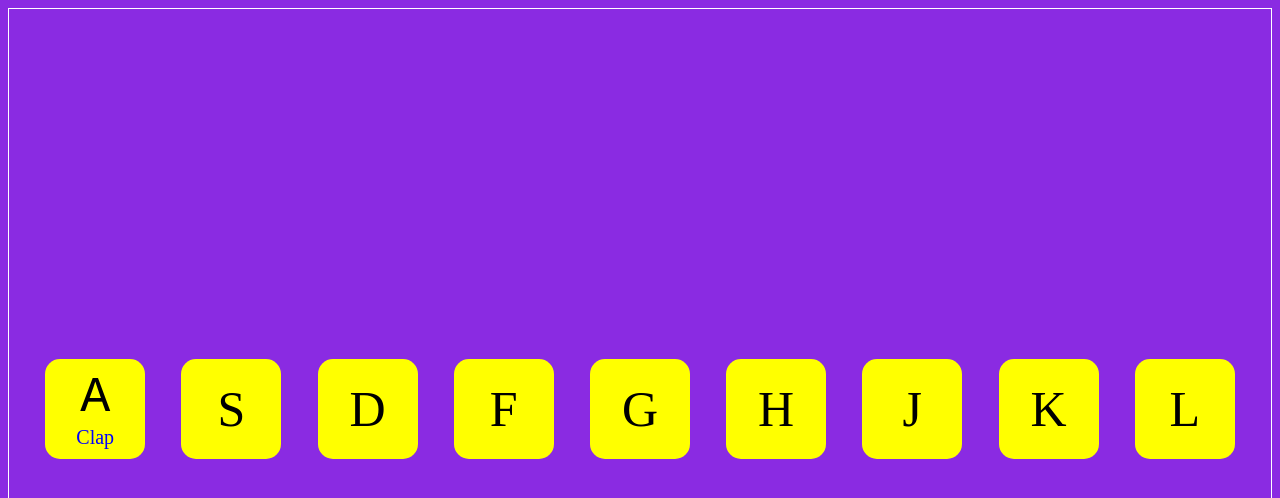
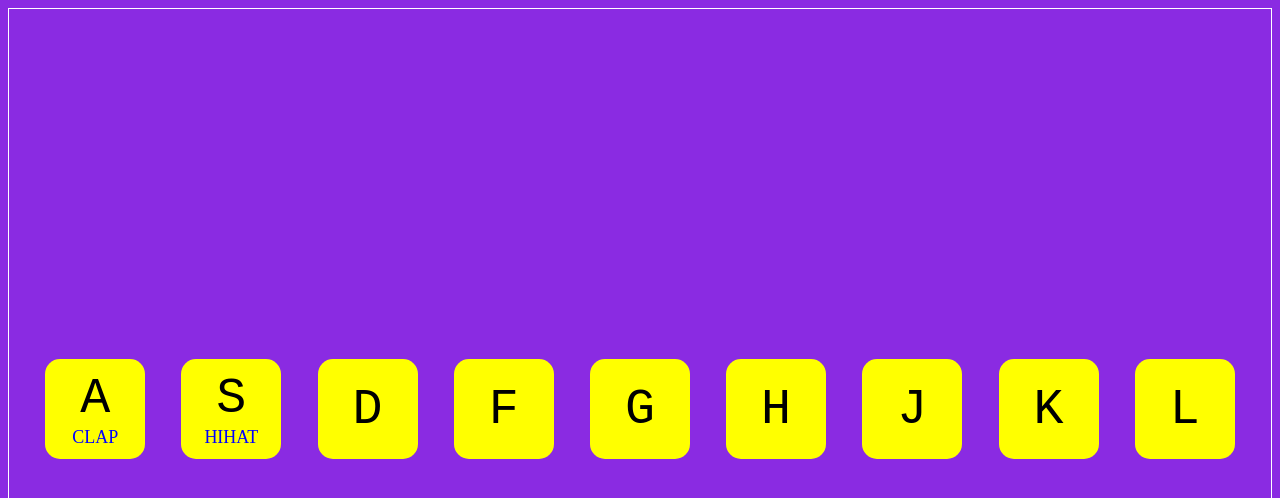
Before and after one commit to pixxstudios/Javascript30, a plain HTML site: page Drum Kit/index.html in a window 1280 px wide. Shown: the top 498 px of the page. Drawn offline with Linux system fonts and the light colour scheme.

Commit message:
updated index html

```diff
--- a/Drum Kit/index.html
+++ b/Drum Kit/index.html
@@ -13,14 +13,38 @@
             <kbd>A</kbd>
             <span class="sound">Clap</span>
         </div>
-        <div class="key">S</div>
-        <div class="key">D</div>
-        <div class="key">F</div>
-        <div class="key">G</div>
-        <div class="key">H</div>
-        <div class="key">J</div>
-        <div class="key">K</div>
-        <div class="key">L</div>
+        <div data-key="" class="key">
+            <kbd>S</kbd>
+            <span class="sound">HiHat</span>
+        </div>
+        <div data-key="" class="key">
+            <kbd>D</kbd>
+            <span class=""></span>
+        </div>
+        <div data-key="" class="key">
+            <kbd>F</kbd>
+            <span class=""></span>
+        </div>
+        <div data-key="" class="key">
+            <kbd>G</kbd>
+            <span class=""></span>
+        </div>
+        <div data-key="" class="key">
+            <kbd>H</kbd>
+            <span class=""></span>
+        </div>
+        <div data-key="" class="key">
+            <kbd>J</kbd>
+            <span class=""></span>
+        </div>
+        <div data-key="" class="key">
+            <kbd>K</kbd>
+            <span class=""></span>
+        </div>
+        <div data-key="" class="key">
+            <kbd>L</kbd>
+            <span class=""></span>
+        </div>
     </div>
 </body>
 </html>
--- a/Drum Kit/style.css
+++ b/Drum Kit/style.css
@@ -25,7 +25,8 @@ body {
 
 .sound {
     color: blue;
-    font-size: 20px;
+    font-size: 18px;
+    text-transform: uppercase;
 }
 
 .playing {
```
